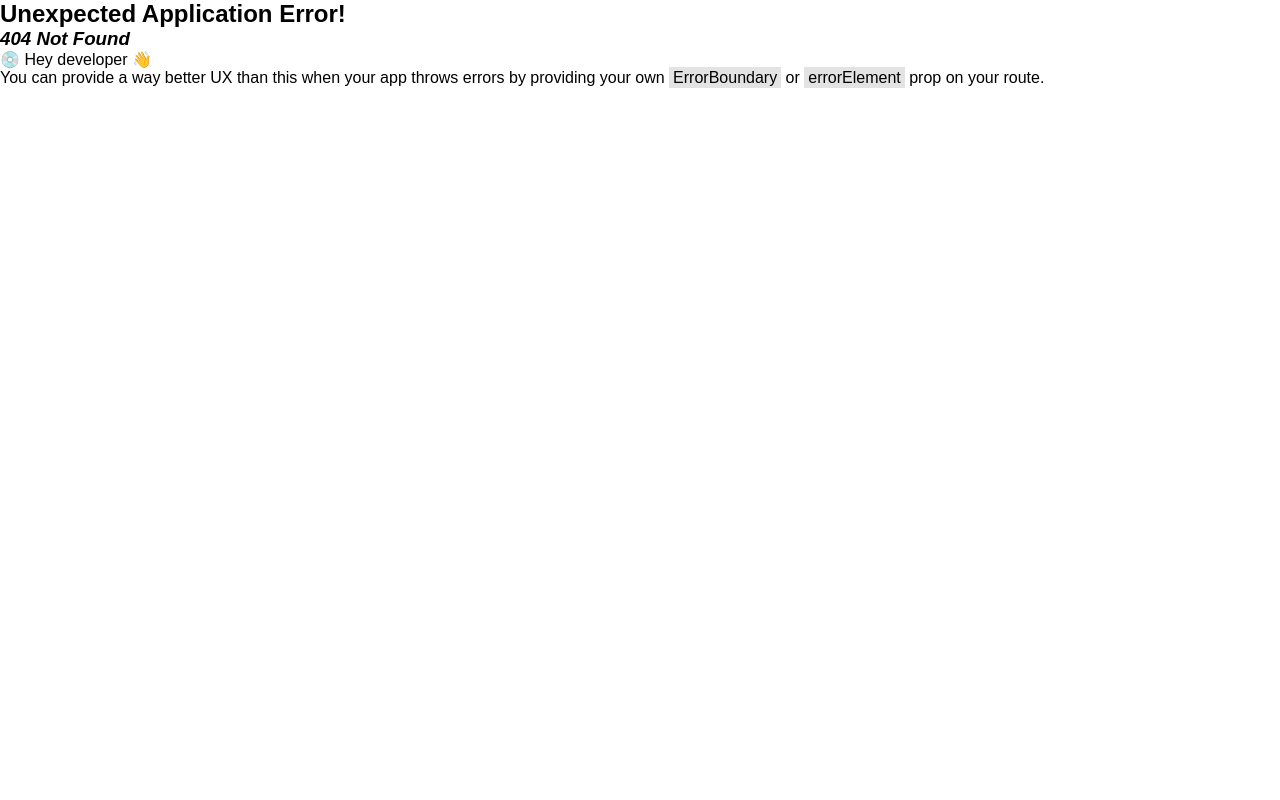
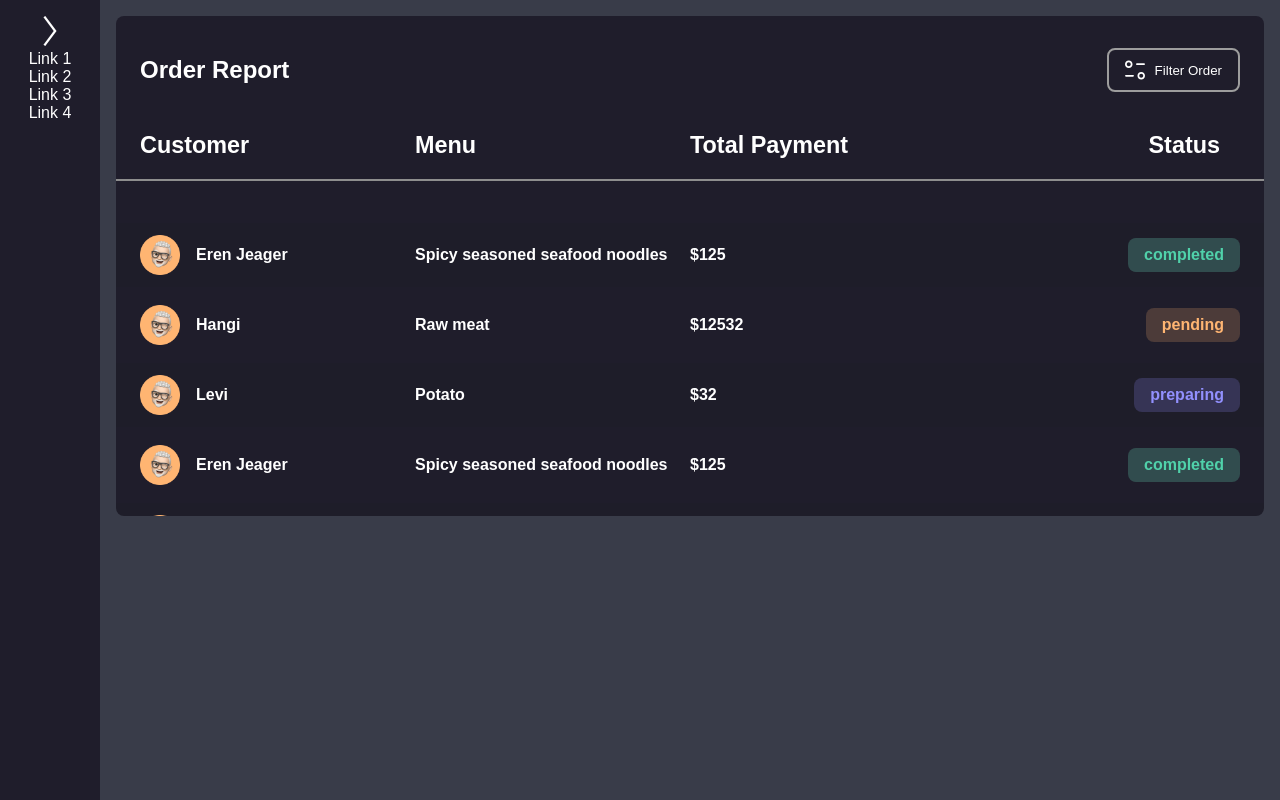
Before and after one commit to Orujhimaru/food-order-app, a React (Vite) app: page /dashboard in a window 1280 px wide. Before the commit this address had no page. Built offline with nearby package versions, Linux system fonts and the light colour scheme.

Commit message:
[MA-2] Requested changes made : File added, route changed, css added

```diff
--- a/src/components/OrderReports/OrderReports.jsx
+++ b/src/components/OrderReports/OrderReports.jsx
@@ -7,8 +7,14 @@ import { arrOfOrders } from "../../db/data";
 
 // mock data
 function returnOrderReportElements(array) {
-  let arr = array.map((order) => {
-    return <ReportElement key={order.id} order={order} />;
+  let arr = array.map((order, index) => {
+    return (
+      <ReportElement
+        key={order.id}
+        order={order}
+        colored={index % 2 === 0 ? true : false}
+      />
+    );
   });
   return arr;
 }
@@ -52,7 +58,7 @@ function OrderReports() {
       </div>
 
       <div className="order-reports">
-        <div className="order-report order-report-sticky on-top">
+        <div className="order-report order-report-sticky">
           <div className="order-flex-start">
             <h3>Customer</h3>
           </div>
--- a/src/components/OrderReports/OrderReports.scss
+++ b/src/components/OrderReports/OrderReports.scss
@@ -7,13 +7,13 @@
   background-color: $secondary-bg;
   display: flex;
   flex-direction: column;
-  border-radius: 12px;
+  border-radius: $border-radius;
   overflow: auto;
   // overflow-x: visible;
   // overflow-y: scroll;
 
   @extend %custom-scroll-bar;
-  scrollbar-color: #d1d1d1 #1f1d2b;
+  scrollbar-color: #d1d1d1 $secondary-bg;
 }
 
 .order-report-header {
@@ -27,21 +27,29 @@
     display: flex;
     align-content: flex-start;
   }
+
+  h3 {
+    font-weight: 600;
+    font-size: 24px;
+  }
 }
 
 .order-reports {
   display: flex;
   flex-direction: column;
   margin-bottom: 20px;
+  gap: 12px;
 }
 
 .order-report-sticky {
   padding-top: 40px !important;
-  background-color: #1f1d2b;
+  background-color: $secondary-bg;
   position: sticky;
   top: -1px;
   font-size: 20px !important;
-  font-weight: 600 !important;
+  font-weight: 400 !important;
+  padding-bottom: 20px !important;
+  border-bottom: #8e8e8e 2px solid;
 }
 
 .order-flex-start {
@@ -63,12 +71,16 @@
   display: flex;
   padding: 6px 24px;
   font-size: 16px;
-  font-weight: 400;
+  font-weight: 300;
 }
 
+.order-odd-background {
+  background-color: #1e1d29;
+  padding: 12px 24px;
+}
 .order-status {
   padding: 8px 16px;
-  border-radius: 16px;
+  border-radius: $border-radius;
   font-weight: 600;
   font-size: 16px;
 }
@@ -94,14 +106,14 @@
 .order-dropdown {
   display: flex;
   flex-direction: column;
-  background-color: #868686;
+  background-color: #403d4c;
   color: white;
   position: absolute;
   z-index: 5;
   padding: 4px 8px;
   right: 0px;
   bottom: -155px;
-  border-radius: 8px;
+  border-radius: $border-radius;
 
   & div:hover {
     cursor: pointer;
@@ -112,10 +124,6 @@
   }
 }
 
-.on-top {
-  z-index: 4;
-}
-
 .order-report-filter-btn {
   & img {
     margin-right: 10px;
@@ -123,8 +131,8 @@
 
   align-items: center;
   color: white;
-  background-color: #1f1d2b;
+  background-color: $secondary-bg;
   padding: 10px 16px;
   border: rgb(157, 157, 157) 2px solid;
-  border-radius: 6px;
+  border-radius: $border-radius;
 }
--- a/src/components/OrderReports/ReportElement.jsx
+++ b/src/components/OrderReports/ReportElement.jsx
@@ -1,9 +1,10 @@
 import "./OrderReports.scss";
 
-export default function ReportElement({ order }) {
+export default function ReportElement({ order, colored }) {
   const { img, userName, orderName, price, status } = order;
+  const classN = colored ? "order-report order-odd-background" : "order-report";
   return (
-    <div className="order-report">
+    <div className={classN}>
       <div className="order-flex-start">
         <img className="image-pp" src={img}></img>
         <h4> {userName}</h4>
--- /dev/null
+++ b/src/pages/DashboardPage/DashboardPage.jsx
@@ -0,0 +1,16 @@
+import Sidebar from "@/components/Sidebar/Sidebar";
+import "./DashboardPage.scss";
+import OrderReports from "../../components/OrderReports/OrderReports";
+function DashboardPage() {
+  return (
+    <div>
+      <Sidebar />
+      <div className="mainRoot">
+        {/* <h1 style={{ height: "100px" }}>Homepage example</h1> */}
+        <OrderReports />
+      </div>
+    </div>
+  );
+}
+
+export default DashboardPage;
--- /dev/null
+++ b/src/pages/DashboardPage/DashboardPage.scss
@@ -0,0 +1,6 @@
+@import "../../styles/abstracts/placeholders";
+
+.mainRoot {
+  @extend %main-container;
+  position: relative;
+}
--- a/src/pages/HomePage/HomePage.jsx
+++ b/src/pages/HomePage/HomePage.jsx
@@ -7,9 +7,8 @@ function HomePage() {
     <div>
       <Sidebar />
       <div className="mainRoot">
-        <div className="mainContent">
-          <OrderReports />
-        </div>
+        <div className="mainContent"></div>
+        <h1 style={{ height: "100px" }}>Homepage example</h1>
       </div>
     </div>
   );
--- a/src/routes.jsx
+++ b/src/routes.jsx
@@ -4,13 +4,21 @@ import SignupPage from "./pages/SignupPage/SignupPage.jsx";
 import LoginPage from "./pages/LoginPage/LoginPage.jsx";
 import ProtectedRoute from "./components/ProtectedRoute.jsx";
 import SettingsPage from "./pages/SettingsPage/SettingsPage.jsx";
-
+import DashboardPage from "./pages/DashboardPage/DashboardPage.jsx";
 const routes = [
   {
     path: "/",
     element: (
       <ProtectedRoute>
         <HomePage />
+      </ProtectedRoute>
+    ),
+  },
+  {
+    path: "/dashboard",
+    element: (
+      <ProtectedRoute>
+        <DashboardPage />
       </ProtectedRoute>
     ),
   },
--- a/src/styles/abstracts/_variables.scss
+++ b/src/styles/abstracts/_variables.scss
@@ -3,6 +3,7 @@ $secondary-bg: #1f1d2b;
 $accent-color: #ea7c69;
 $primary-font-color: #fff;
 $primary-font: "Barlow", sans-serif;
+$border-radius: 8px;
 
 $button-shadow: 0 8px 24px #eb7d6a32, 0 0 8px #ea7c69;
 
```
